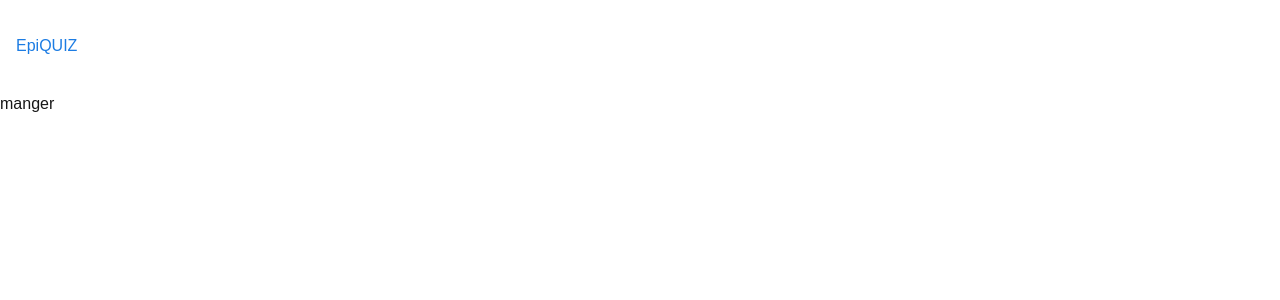
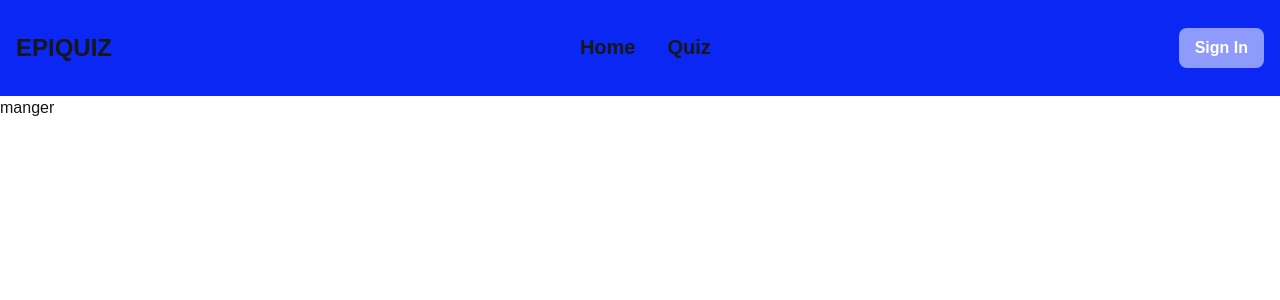
Before and after one commit to Sacha-monghune/EpiQuiz, a Next.js app in the folder front-end/epiquiz/: page / in a window 1280 px wide. Shown: the top 300 px of the page. Built offline with nearby package versions, Linux system fonts and the light colour scheme.

Commit message:
[ADD] updated navbar

```diff
--- a/front-end/epiquiz/src/app/home/components/navbar.tsx
+++ b/front-end/epiquiz/src/app/home/components/navbar.tsx
@@ -1,16 +1,70 @@
 "use client"
+import Link from "next/link";
 
-import Link from "next/link"
+import { useState } from "react";
+import { Menu, X } from "lucide-react";
 
-export default function Navbar () {
+const Navbar = () => {
+  const [open, setOpen] = useState(false);
+
     return (
-        <nav className="w-full h-23 bg-white">
+        <nav className="w-full h-24 bg-[#0B27F4]">
             <div className="flex justify-between items-center h-full w-full px-4 2xl:px-16 font-[Open Sans]">
                 <Link href="/">
-                    <h1 className="Bold text-[#1C7CE3]">EpiQUIZ</h1>
+                    <h1 className="font-Montsserat text-2xl font-bold">EPIQUIZ</h1>
                 </Link>
+                <ul className="hidden sm:flex space-x-8 font-semibold">
+                    <li className=" group text-xl">
+                        <Link href="/">
+                            Home
+                        </Link>
+                        <div className="bg-white h-[2px] w-0 group-hover:w-full transition-all duration-500"></div>
+                    </li>
+                    <li className="group text-xl">
+                        {/* mettre une redirection vers la page de quiz  */}
+                        <Link href="/">
+                            Quiz
+                        </Link>
+                        <div className="bg-white h-[2px] w-0 group-hover:w-full transition-all duration-500"></div>
+                    </li>
+                </ul>
+
+
+                <div className="hidden sm:flex space-x-4">
+                    <Link href="/login">
+                    <button className="bg-[#8F9BFA] text-white px-4 py-2 rounded-lg font-semibold hover:bg-[#E4BEF8] transition cursor-pointer">Sign In</button>
+                    </Link>
+                </div>
+
+                <div className="sm:hidden">
+                    <button onClick={() => setOpen(!open)}>
+                        {open ? <X size={28}/> : <Menu size={28}/>}
+                    </button>
+                </div>
 
             </div>
+            {open && (
+                <div className="sm:hidden bg-[#C174F2] p-6 space-y-6">
+                    <ul className="flex flex-col space-y-4 text-lg font-semibold">
+                        <li><Link href="/" onClick={() => setOpen(false)}>Home</Link></li>
+                        <li><Link href="/project" onClick={() => setOpen(false)}>Projects</Link></li>
+                        <li><Link href="/events" onClick={() => setOpen(false)}>Events</Link></li>
+                        <li><Link href="/news" onClick={() => setOpen(false)}>News</Link></li>
+                        <li><Link href="/about" onClick={() => setOpen(false)}>About</Link></li>
+                    </ul>
+                    <div className="flex flex-col space-y-2">
+                        <button className="text-white font-medium">Sign Out</button>
+                        <Link href="/toto">
+                            <button className="bg-[#D5A8F2] text-white px-4 py-2 rounded-lg font-semibold">
+                                Sign In
+                            </button>
+                        </Link>
+                    </div>
+
+                </div>
+            )}
         </nav>
     );
-}
+};
+
+export default Navbar;
```
Also changed, not shown: front-end/epiquiz/package.json (+7 -6 lines), 1 other file (tests, documents, lock files or other folders).
